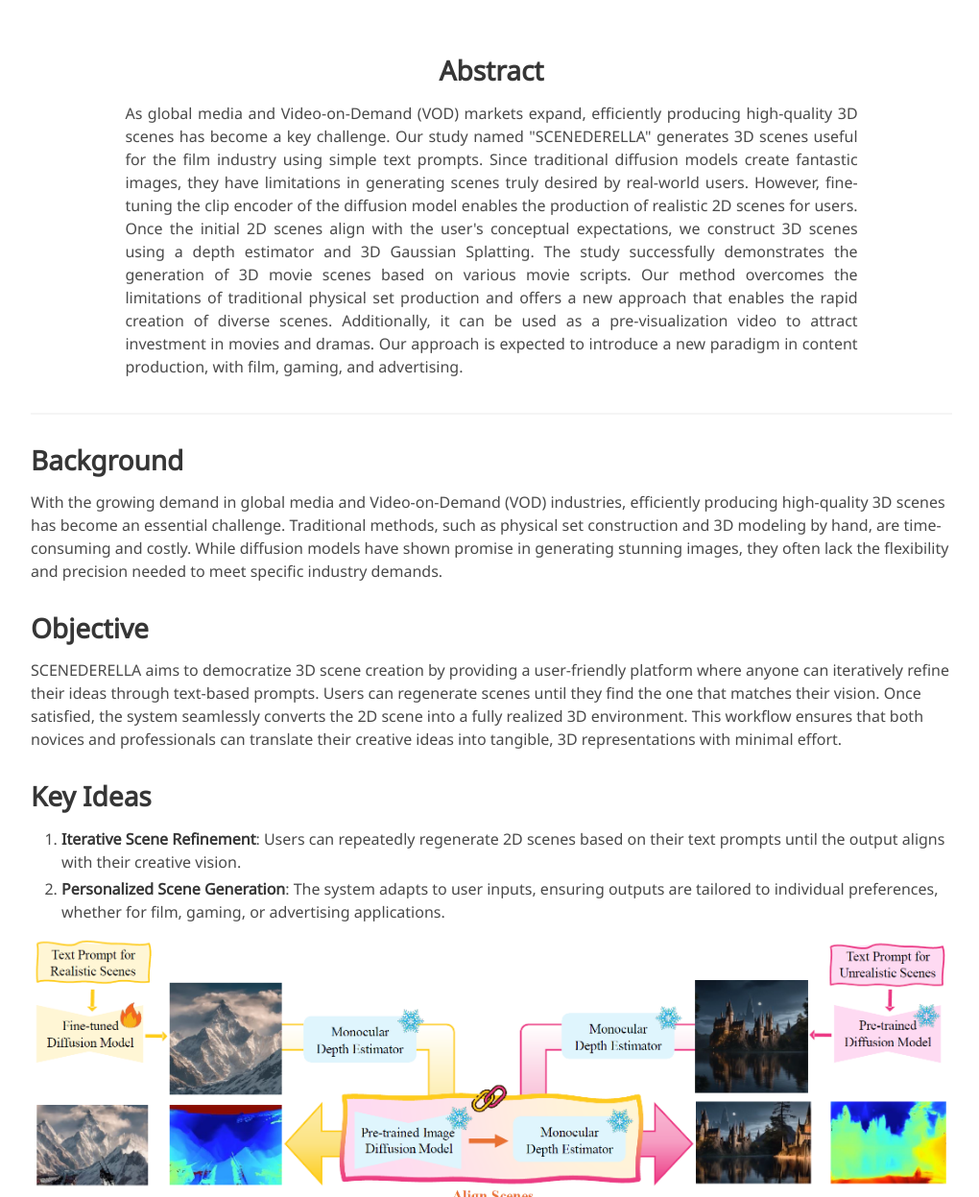
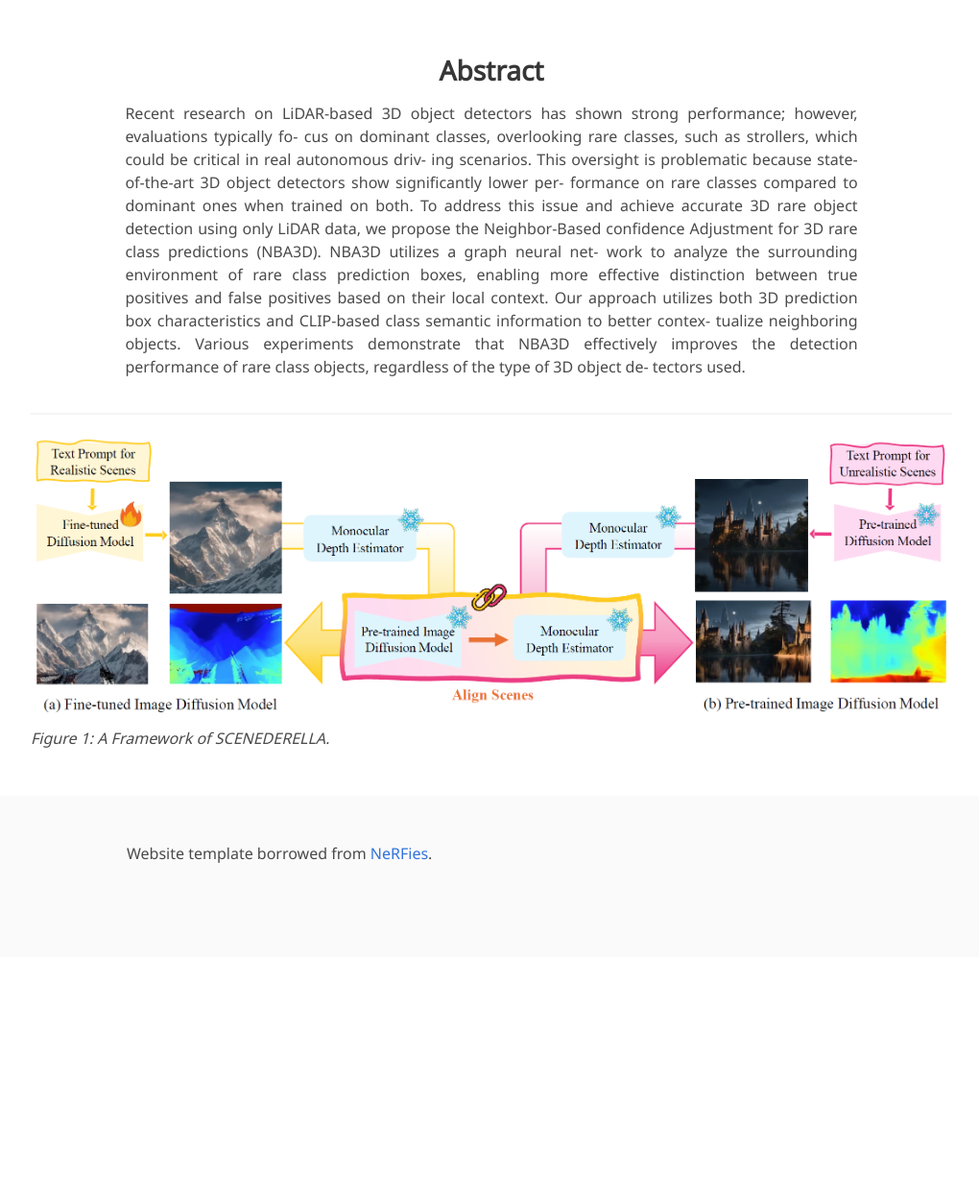
Before and after one commit to juuyeoe/NBA3D, a Jekyll site: the page built from index.md, in a window 1280 px wide and 1400 px high, scrolled down 828 px. Shown: the part 153-1400 px from the top of the window at 96% size, without its empty margins (128-1148 px from the left). Built offline with Jekyll 4.4.1, drawn with Linux system fonts in a browser that asks for light colours; some web fonts are replaced; after the commit the page ends 1978 px from its top, so only the background shows below that; some of the changed text lies outside the part shown.

Commit message:
Update index.md

````diff
--- a/index.md
+++ b/index.md
@@ -5,10 +5,10 @@ permalink: /
 title: "NBA3D: Neighbor-Based Confidence Adjustment for 3D Rare Object Detection Using LiDAR"
 authors:
   - name: "Jooyoung Lee"
-    url: "https://scholar.google.co.kr/citations?user=F3u9qHcAAAAJ&hl=ko"
+
     affiliation: 1
   - name: "Jaeyoon Lee"
-    url: "https://scholar.google.co.kr/citations?user=F3u9qHcAAAAJ&hl=ko"
+
     affiliation: 1
   - name: "Jongwon Choi"
     url: "https://scholar.google.co.kr/citations?user=F3u9qHcAAAAJ&hl=ko"
@@ -27,15 +27,26 @@ homepage: https://www.vilab.cau.ac.kr/
     <div class="column is-four-fifths">
         <h2>Abstract</h2>
         <div class="content has-text-justified">
-As global media and Video-on-Demand (VOD) markets expand, efficiently producing high-quality 3D scenes has become a key challenge.
-Our study named "SCENEDERELLA" generates 3D scenes useful for the film industry using simple text prompts.
-Since traditional diffusion models create fantastic images, they have limitations in generating scenes truly desired by real-world users.
-However, fine-tuning the clip encoder of the diffusion model enables the production of realistic 2D scenes for users.
-Once the initial 2D scenes align with the user's conceptual expectations, we construct 3D scenes using a depth estimator and 3D Gaussian Splatting.
-The study successfully demonstrates the generation of 3D movie scenes based on various movie scripts.
-Our method overcomes the limitations of traditional physical set production and offers a new approach that enables the rapid creation of diverse scenes.
-Additionally, it can be used as a pre-visualization video to attract investment in movies and dramas.
-Our approach is expected to introduce a new paradigm in content production, with film, gaming, and advertising.
+Recent research on LiDAR-based 3D object detectors has
+shown strong performance; however, evaluations typically fo-
+cus on dominant classes, overlooking rare classes, such as
+strollers, which could be critical in real autonomous driv-
+ing scenarios. This oversight is problematic because state-
+of-the-art 3D object detectors show significantly lower per-
+formance on rare classes compared to dominant ones when
+trained on both. To address this issue and achieve accurate
+3D rare object detection using only LiDAR data, we propose
+the Neighbor-Based confidence Adjustment for 3D rare class
+predictions (NBA3D). NBA3D utilizes a graph neural net-
+work to analyze the surrounding environment of rare class
+prediction boxes, enabling more effective distinction between
+true positives and false positives based on their local context.
+Our approach utilizes both 3D prediction box characteristics
+and CLIP-based class semantic information to better contex-
+tualize neighboring objects. Various experiments demonstrate
+that NBA3D effectively improves the detection performance
+of rare class objects, regardless of the type of 3D object de-
+tectors used.
         </div>
     </div>
 </div>
@@ -44,33 +55,7 @@ Our approach is expected to introduce a new paradigm in content production, with
 
 
 
-## Background
-With the growing demand in global media and Video-on-Demand (VOD) industries, efficiently producing high-quality 3D scenes has become an essential challenge. Traditional methods, such as physical set construction and 3D modeling by hand, are time-consuming and costly. While diffusion models have shown promise in generating stunning images, they often lack the flexibility and precision needed to meet specific industry demands.
 
-## Objective
-SCENEDERELLA aims to democratize 3D scene creation by providing a user-friendly platform where anyone can iteratively refine their ideas through text-based prompts. Users can regenerate scenes until they find the one that matches their vision. Once satisfied, the system seamlessly converts the 2D scene into a fully realized 3D environment. This workflow ensures that both novices and professionals can translate their creative ideas into tangible, 3D representations with minimal effort.
-
-
-## Key Ideas
-1. **Iterative Scene Refinement**: Users can repeatedly regenerate 2D scenes based on their text prompts until the output aligns with their creative vision.
-2. **Personalized Scene Generation**: The system adapts to user inputs, ensuring outputs are tailored to individual preferences, whether for film, gaming, or advertising applications.
 
 ![Framework](/static/images/framework.png)
 *Figure 1: A Framework of SCENEDERELLA.*
-
-
-## Significance
-Turing's paper laid the foundation for the theory of computation and had a profound impact on the development of computer science. The Turing machine became a fundamental concept in theoretical computer science, serving as a theoretical model for studying the limits and capabilities of computation. Turing's work also influenced the development of programming languages, algorithms, and the design of modern computers.
-
-## Citation
-```
-@article{turing1936computable,
-  title={On computable numbers, with an application to the Entscheidungsproblem},
-  author={Turing, Alan Mathison},
-  journal={Journal of Mathematics},
-  volume={58},
-  number={345-363},
-  pages={5},
-  year={1936}
-}
-```
````
